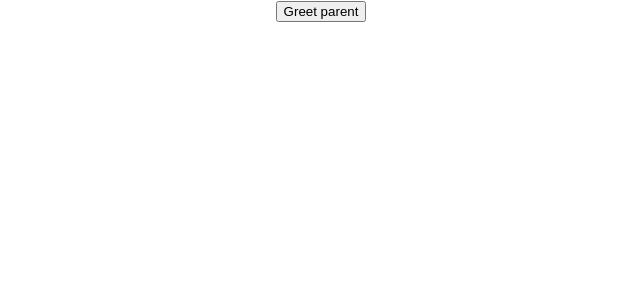
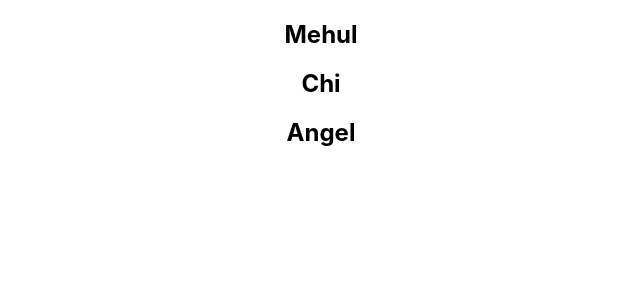
Before and after one commit to Azadmel/ReactFundas, a React (Create React App) app: page / in a window 1280 px wide. Shown: the top 300 px of the page, without its empty margins (319-959 px from the left). Built offline with nearby package versions, Linux system fonts and the light colour scheme.

Commit message:
Add component NameList which renders a list of names

```diff
--- a/src/App.js
+++ b/src/App.js
@@ -8,6 +8,7 @@
 import ClassClick from './components/ClassClick'
 import EventBind from './components/EventBind'
 import ParentComponent from './components/ParentComponent'
+import NameList from './components/NameList'
 
 function App() {
   return (
@@ -18,9 +19,10 @@
       <Counter></Counter>
       <FunctionClick/>
       <ClassClick/>
-      <EventBind/> */}
+      <EventBind/>
+      <ParentComponent/>*/}
 
-      <ParentComponent/>
+      <NameList/>
     </div>
   );
 }
--- /dev/null
+++ b/src/components/NameList.js
@@ -0,0 +1,17 @@
+import React from 'react'
+
+function NameList() {
+    const names = ['Mehul', 'Chi', 'Angel']
+
+    return (
+        <div>
+            {
+                // inside curly braces because this javascrip exp needs to be evaluated
+                // the map method transforms each element of names array to jsx.
+                names.map(name => <h2>{name}</h2>)
+            }
+        </div>
+    )
+}
+
+export default NameList
```
